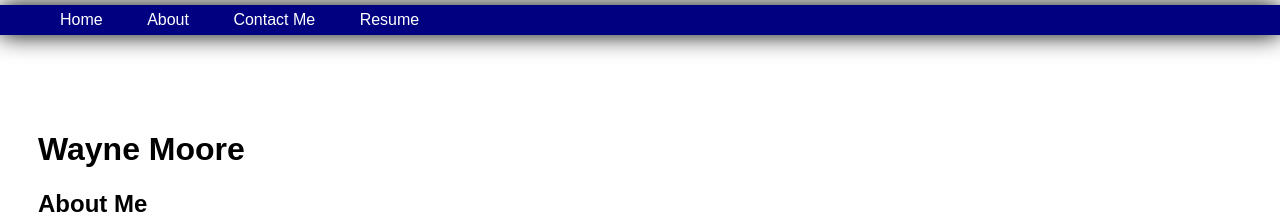
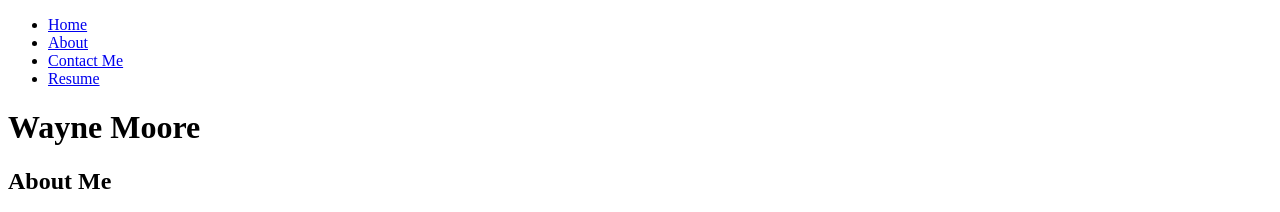
Before and after one commit to WMoore57/introduction-to-css-and-color, a plain HTML site: page about.html in a window 1280 px wide. Shown: the top 212 px of the page. Drawn offline with Linux system fonts and the light colour scheme.

Commit message:
Update about.html

```diff
--- a/about.html
+++ b/about.html
@@ -2,38 +2,6 @@
 <html>
 <Head>
 <Title>About Me</Title>
-
-<style type=text/css>
-body
-{
-height: 125vh;
-margin-top: 80px;
-padding: 30px;
-background-size: cover;
-font-family: sans-serif;
-}
-header {
-background-color: navy;
-position: fixed;
-left: 0;
-right: 0;
-top: 5px;
-height: 30px;
-display: flex;
-align-items: center;
-box-shadow: 0 0 25px 0 black;
-}
-header * {
-display: inline;
-}
-header li {
-margin: 20px;
-}
-header li a {
-color: white;
-text-decoration: none;
-}
-</style>
 </Head>
 
 <Body>
```
